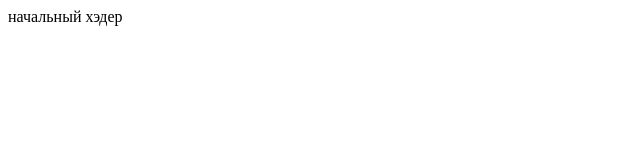
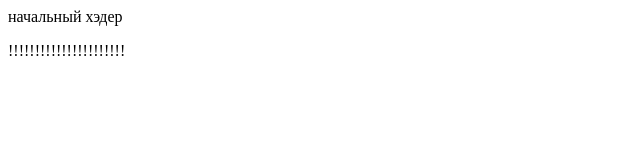
Before and after one commit to ferradeth/test-git, a plain HTML site: page index.html in a window 1280 px wide. Shown: the whole page, without its empty margins (0-640 px from the left). Drawn offline with Linux system fonts and the light colour scheme.

Commit message:
add p + hr

```diff
--- a/index.html
+++ b/index.html
@@ -8,5 +8,6 @@
 </head>
 <body>
     <h>начальный хэдер</h>
+    <p>!!!!!!!!!!!!!!!!!!!!!!</p>
 </body>
 </html>
```
